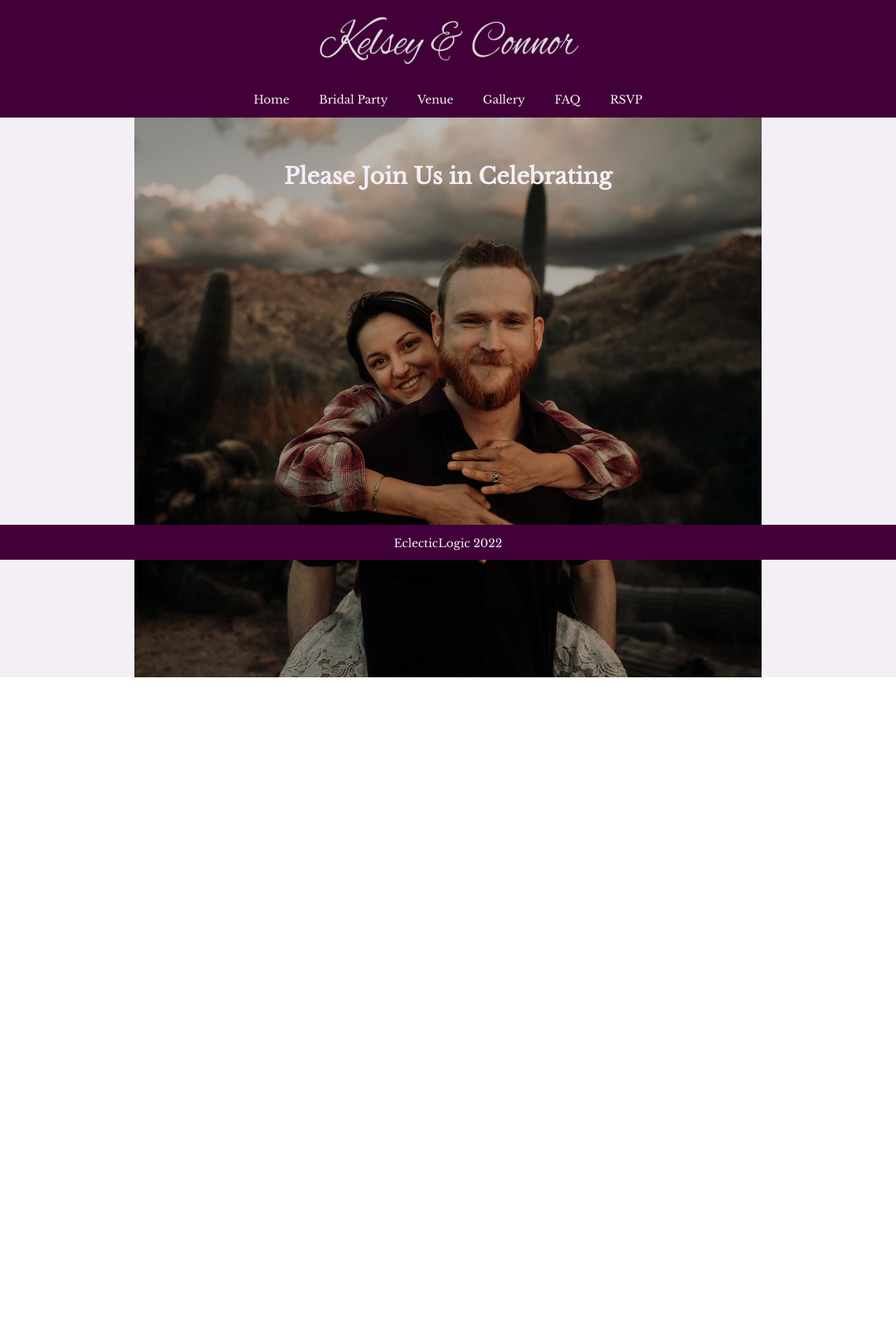
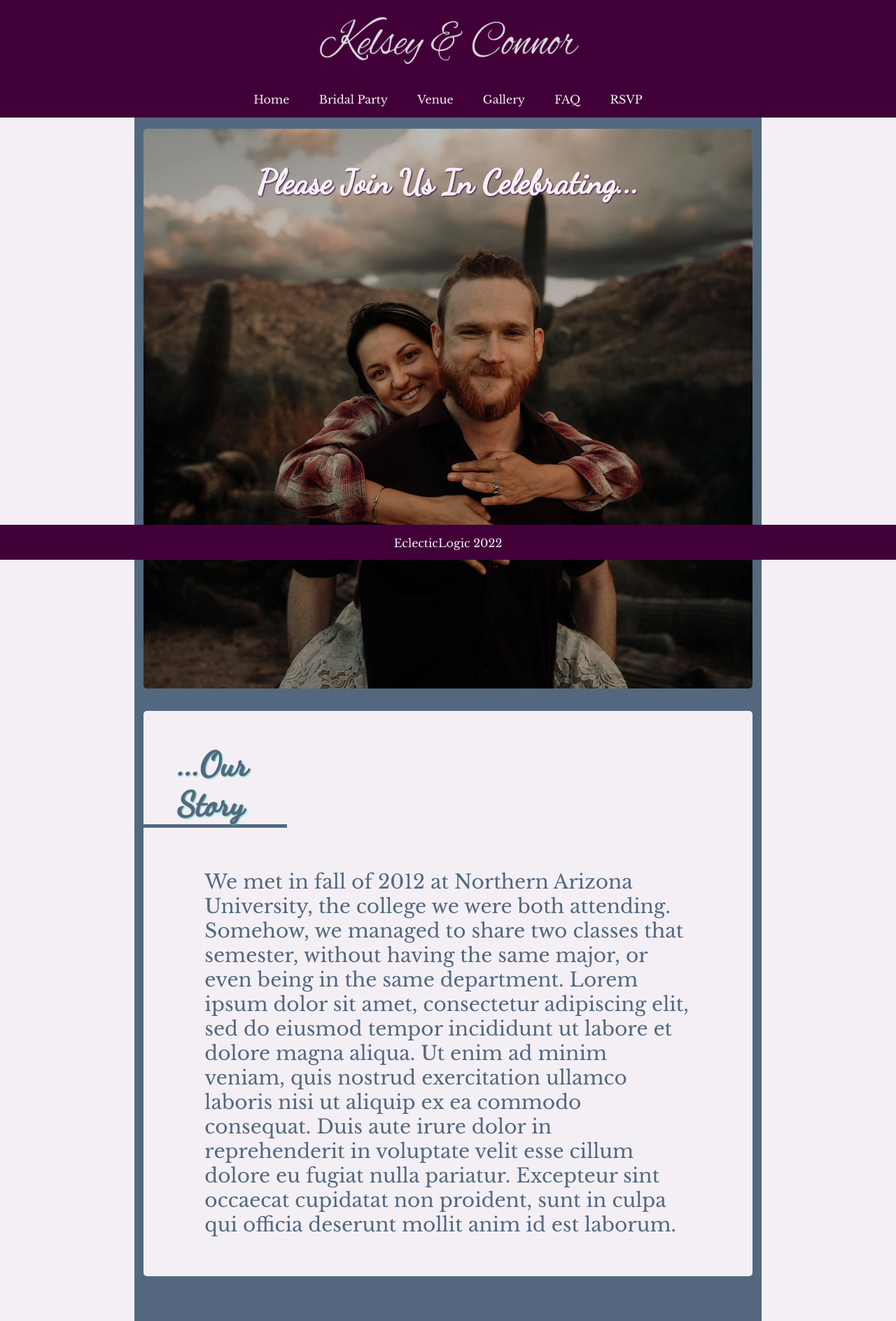
Before and after one commit to crsullivan/crawlivan, a React (Create React App) app: page / in a window 1280 px wide. Shown: the whole page at 70% size. Before the commit the page ends 968 px from the top, so only its background shows below. Built offline with nearby package versions, Linux system fonts and the light colour scheme.

Commit message:
Home page styling and content wireframe

```diff
--- a/public/index.html
+++ b/public/index.html
@@ -5,6 +5,10 @@
     <link rel="preconnect" href="https://fonts.gstatic.com" crossorigin>
     <link href="https://fonts.googleapis.com/css2?family=Libre+Baskerville&display=swap" rel="stylesheet">
     <style> @import url('https://fonts.googleapis.com/css2?family=Libre+Baskerville&display=swap'); </style>
+    <link rel="preconnect" href="https://fonts.googleapis.com">
+    <link rel="preconnect" href="https://fonts.gstatic.com" crossorigin>
+    <link href="https://fonts.googleapis.com/css2?family=Dancing+Script:wght@500&display=swap" rel="stylesheet">
+    <style> @import url('https://fonts.googleapis.com/css2?family=Dancing+Script:wght@500&display=swap'); </style>
     <meta charset="utf-8" />
     <link rel="icon" href="%PUBLIC_URL%/favicon.ico" />
     <link
--- a/src/Components/Home.css
+++ b/src/Components/Home.css
@@ -2,18 +2,21 @@
     width: 70%;
     margin: auto;
     align-items: center;
-    min-height: 100vh;
-
+    background-color: var(--elecblue);
+    padding: 1em 0 4em 0;
+    height: auto;
 }
 
 .home-container-banner {
-    width: 100%;
+    width: 97%;
     height: 800px;
     background: linear-gradient( rgba(0, 0, 0, 0.25), rgba(0, 0, 0, 0.25) ), url("../Assets/_DSC0034.jpg");
     background-position: center;
     background-repeat: no-repeat;
     background-size: cover;
     animation: fadeIn 5s;
+    margin: auto;
+    border-radius: 5px;
 }
 
 @keyframes fadeIn {
@@ -26,5 +29,34 @@
     margin: auto;
     width: 100%;
     text-align: center;
-    padding-top: 2em;
+    padding-top: 1em;
+    font-family: 'Dancing Script', cursive;
+    font-size: 3em;
+    text-shadow: 1px 1px 2px var(--plum);
 }
+
+.home-container-content {
+    width: 97%;
+    margin: auto;
+    background-color: var(--magnolia);
+    height: auto;
+    border-radius: 5px;
+}
+
+.home-container-content h1 {
+    color: var(--elecblue);
+    width: 18%;
+    padding: 1em 0 0 1em;
+    font-family: 'Dancing Script', cursive;
+    font-size: 3em;
+    text-shadow: 1px 1px 2px var(--turq);
+    border-bottom: 5px inset var(--elecblue);
+}
+
+.home-container-content p {
+    color: var(--elecblue);
+    width: 80%;
+    margin: auto;
+    padding: 1em 0 2em 0;
+    font-size: 1.75em;
+}
--- a/src/Components/Home.js
+++ b/src/Components/Home.js
@@ -9,7 +9,13 @@ function Home() {
     return (
         <div className="home-container">
             <div className="home-container-banner">
-                <h1>Please Join Us in Celebrating</h1>
+                <h1>Please Join Us In Celebrating...</h1>
+            </div>
+            <div className='home-container-content'>
+                <h1>...Our Story</h1>
+                <p>
+                    We met in fall of 2012 at Northern Arizona University, the college we were both attending. Somehow, we managed to share two classes that semester, without having the same major, or even being in the same department. Lorem ipsum dolor sit amet, consectetur adipiscing elit, sed do eiusmod tempor incididunt ut labore et dolore magna aliqua. Ut enim ad minim veniam, quis nostrud exercitation ullamco laboris nisi ut aliquip ex ea commodo consequat. Duis aute irure dolor in reprehenderit in voluptate velit esse cillum dolore eu fugiat nulla pariatur. Excepteur sint occaecat cupidatat non proident, sunt in culpa qui officia deserunt mollit anim id est laborum.
+                </p>
             </div>
         </div>
     )
```
